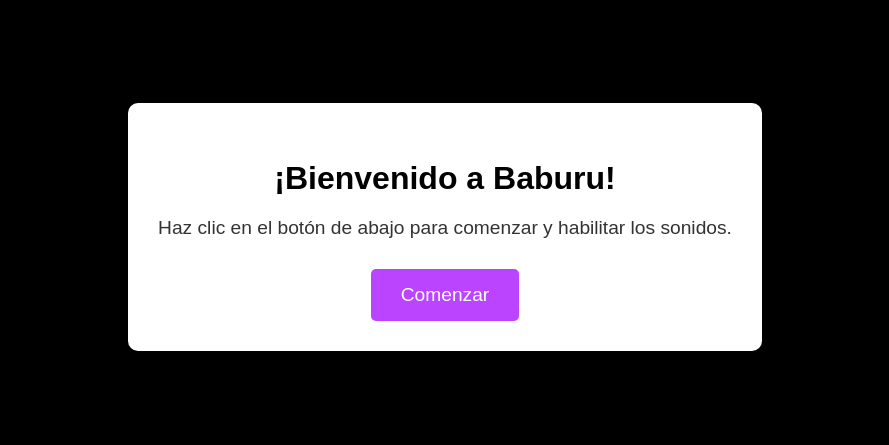
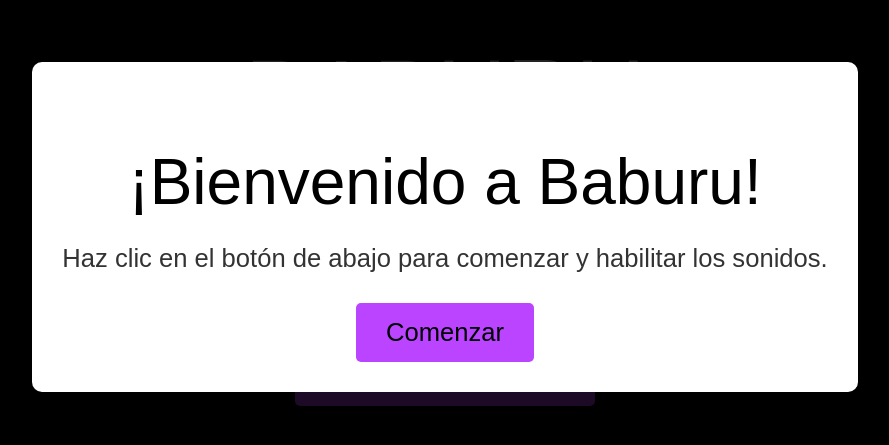
Before and after one commit to chamale-rac/Baburu-A, an Astro site: page / in a window 1280 px wide. Shown: the part 173-618 px from the top of the page, without its empty margins (195-1084 px from the left). Built offline with nearby package versions, Linux system fonts and the light colour scheme; Astro itself is replaced by a stand-in of ours; a web font is replaced by a local one.

Commit message:
new fonts

```diff
--- a/src/pages/buburu.astro
+++ b/src/pages/buburu.astro
@@ -12,21 +12,64 @@
     <script
       src="https://cdnjs.cloudflare.com/ajax/libs/phaser/3.86.0/phaser.min.js"
       is:inline></script>
+    <link rel="stylesheet" href="https://use.typekit.net/pxq7jvg.css" />
 
     <style type="text/css">
       body {
+        font-family: Arial, sans-serif;
         margin: 0;
         align-items: center;
         justify-content: center;
         display: flex;
         height: 100vh;
-        flex-direction: column-reverse;
+        flex-direction: column;
         color: black;
+        background: #000000;
+        color: #e9dddd;
+      }
+      .menu-button {
+        font-family: "wilko-highlight", sans-serif;
+        font-weight: 400;
+        font-style: normal;
+        display: block;
+        background-color: #ba44ff;
+        color: rgb(0, 0, 0);
+        padding: 15px;
+        font-size: 1.6rem;
+        text-decoration: none;
+        border: none; /* Changed to none for better styling */
+        border-radius: 5px;
+        margin: 10px;
+        max-width: 300px; /* Set a max width */
+        text-align: center;
+        transition: background-color 0.3s;
+        white-space: nowrap;
+        overflow: hidden;
+        text-overflow: ellipsis;
+        cursor: pointer; /* Change cursor to pointer */
+      }
+      .menu-button:hover {
+        background-color: rgb(255, 255, 255);
+      }
+      .menu-button:active {
+        background-color: rgb(255, 253, 253);
+      }
+      .menu-button:focus {
+        outline: none;
+      }
+      .container {
+        position: absolute;
+        top: 0;
+        left: 0;
       }
     </style>
   </head>
 
   <body>
+    <div class="container">
+      <a href="/" class="menu-button">Home</a>
+    </div>
+  </body>
   <!-- <div id="instructions">
       <ul>
         <li>Arrows (Up, Down, Left and Right) - Move</li>
@@ -47,7 +90,7 @@
         default: "arcade",
         arcade: {
           gravity: { y: 500 }, // Initial gravity
-            debug: true, // Set to true for debugging physics bodies
+          debug: false, // Set to true for debugging physics bodies
         },
       },
       scene: {
@@ -55,8 +98,11 @@
         create: create,
         update: update,
       },
+      // scale: {
+      //   mode: Phaser.Scale.FIT,
+      //   // ...
+      // },
     };
-
     var player;
     var platforms;
     var cursors;
@@ -80,14 +126,14 @@
     var resetKey;
 
     const platformsAmount = 20;
-      const initialPoint = 450;
+    const initialPoint = 350;
 
     // Milestone and Difficulty Variables
     var currentMilestone = 10000; // First milestone at 10,000
     var difficultyLevel = 1; // Initial difficulty level
 
     var game = new Phaser.Game(config);
-
+    this;
     function preload() {
       // Load images and sprites
       this.load.image("background", "/assets/images/Fondo00.png");
@@ -118,6 +164,8 @@
     }
 
     function create() {
+      // this.scale.displaySize.setAspectRatio(width / height);
+      // this.scale.refresh();
       // Background as tileSprite
       this.sky = this.add.tileSprite(400, 300, width, height, "background");
       this.sky.setScrollFactor(0);
@@ -205,12 +253,12 @@
       });
       this.walkSound = this.sound.add("walkSound", {
         loop: true,
-          volume: 0.06,
+        volume: 0.09,
       });
-        this.jumpSound = this.sound.add("jumpSound", { volume: 0.07 });
+      this.jumpSound = this.sound.add("jumpSound", { volume: 0.1 });
       this.spaceJumpSound = this.sound.add("spaceJumpSound", { volume: 0.3 });
-        this.downPressSound = this.sound.add("downPressSound", { volume: 0.5 });
-        this.collisionSound = this.sound.add("collisionSound", { volume: 0.2 });
+      this.downPressSound = this.sound.add("downPressSound", { volume: 0.3 });
+      this.collisionSound = this.sound.add("collisionSound", { volume: 0.1 });
       this.gameOverSound = this.sound.add("gameOverSound", { volume: 1 });
 
       // Play ambient music
@@ -575,5 +623,4 @@
       }
     }
   </script>
-  </body>
 </html>
--- a/src/pages/index.astro
+++ b/src/pages/index.astro
@@ -7,10 +7,13 @@
     <meta charset="UTF-8" />
     <meta name="viewport" content="width=device-width, initial-scale=1.0" />
     <title>Baburu - Menu</title>
-
+    <link rel="stylesheet" href="https://use.typekit.net/pxq7jvg.css" />
     <style>
       body {
-        font-family: Arial, sans-serif;
+        font-family: "wilko-highlight", sans-serif;
+
+        font-weight: 100;
+        font-style: normal;
         margin: 0;
         padding: 0;
         background: #000000;
@@ -25,11 +28,14 @@
       }
 
       .menu-button {
+        font-family: "wilko-highlight", sans-serif;
+        font-weight: 400;
+        font-style: normal;
         display: block;
         background-color: #ba44ff;
         color: rgb(0, 0, 0);
         padding: 15px;
-        font-size: 1.2rem;
+        font-size: 1.6rem;
         text-decoration: none;
         border: none; /* Changed to none for better styling */
         border-radius: 5px;
@@ -80,19 +86,23 @@
       .modal-content h2 {
         margin-bottom: 20px;
         color: #000000;
-        font-size: 2rem;
+        font-weight: 100;
+        font-size: 4rem;
       }
       .modal-content p {
         margin-bottom: 30px;
-        font-size: 1.2rem;
+        font-size: 1.6rem;
         color: #333333;
       }
       .start-button {
+        font-family: "wilko-highlight", sans-serif;
+        font-weight: 100;
+        font-style: normal;
         background-color: #ba44ff;
-        color: #ffffff;
+        color: #000000;
         border: none;
         padding: 15px 30px;
-        font-size: 1.2rem;
+        font-size: 1.6rem;
         border-radius: 5px;
         cursor: pointer;
         transition: background-color 0.3s;
@@ -110,6 +120,11 @@
         /* Adjusted height to account for modal */
         height: 80vh;
       }
+
+      .title {
+        font-size: 6rem;
+        margin-bottom: 30px;
+      }
     </style>
   </head>
   <body>
@@ -126,7 +141,7 @@
 
     <!-- Main Content -->
     <div class="container">
-      <div>BABURU</div>
+      <div class="title">BABURU</div>
       <button class="menu-button" id="playButton">Iniciar Juego</button>
       <button class="menu-button" id="aboutButton">About Us</button>
       <button class="menu-button" id="closeButton">Exit</button>
@@ -160,10 +175,10 @@
 
         // Configure ambient music
         ambientAudio.loop = true;
-        ambientAudio.volume = 0.50; // Increased volume to 30%
-        hoverSound.volume = 0.70
-        hoverSound1.volume = 0.70
-        hoverSound2.volume = 0.70
+        ambientAudio.volume = 0.5; // Increased volume to 30%
+        hoverSound.volume = 0.7;
+        hoverSound1.volume = 0.7;
+        hoverSound2.volume = 0.7;
         console.log("Audio objects initialized.");
 
         // Function to enable audio (called after user interaction)
```
Lines whose indentation alone changed are shown as unchanged.
